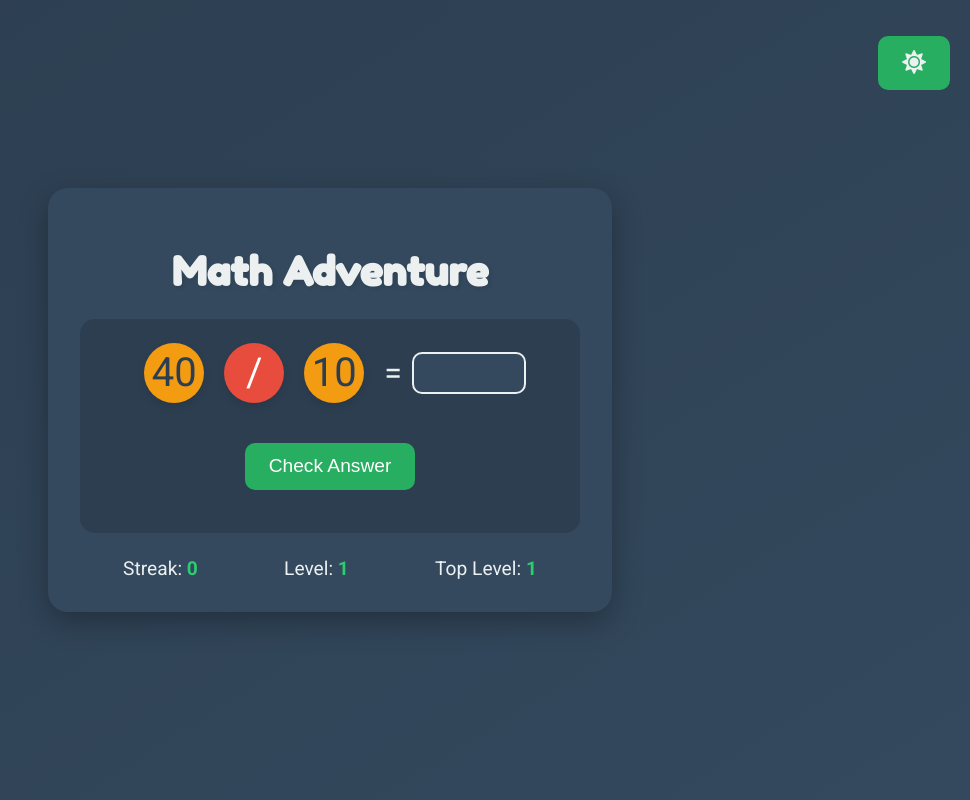
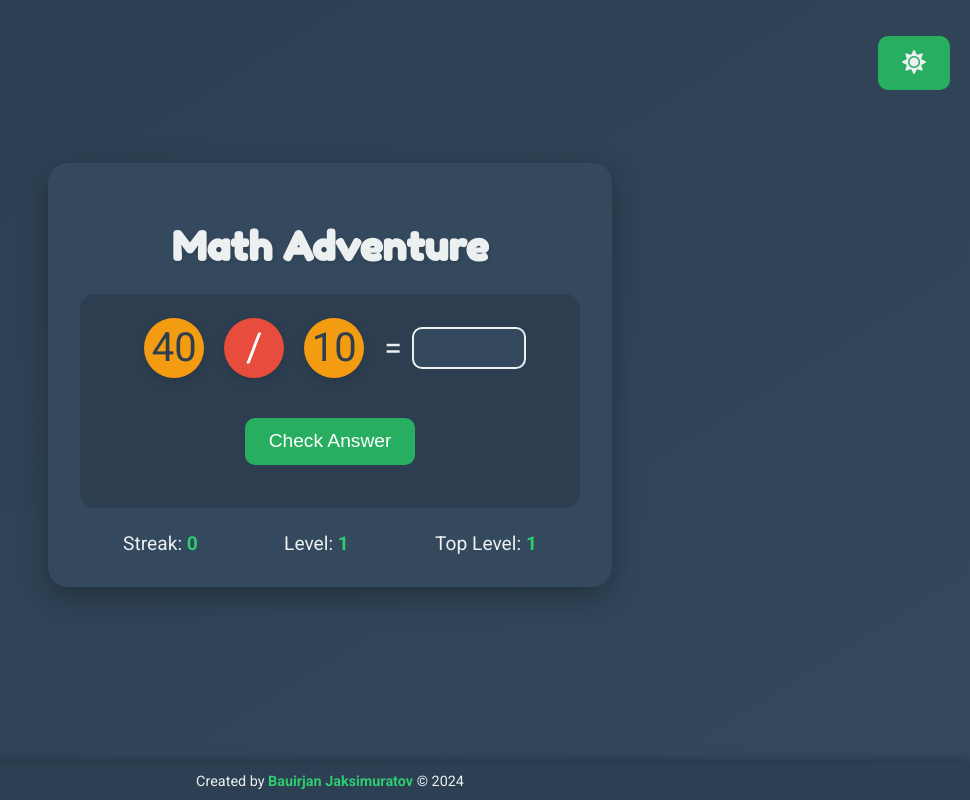
Before and after one commit to baurujyan/math-learning-app, a plain HTML site: page index.html in a window 1280 px wide. Both pictures are taken after a click on the button 1224 px from the left and 62 px from the top of the page. Shown: the whole page, without its empty margins (310-1280 px from the left). Drawn offline with Linux system fonts and the light colour scheme.

Commit message:
Update added footer

```diff
--- a/index.html
+++ b/index.html
@@ -36,6 +36,9 @@
         <button id="acceptCookies">Accept</button>
         <button id="declineCookies">Decline</button>
     </div>
+    <footer>
+        <p>Created by <a href="https://github.com/baurujyan" target="_blank">Bauirjan Jaksimuratov</a> &copy; 2024</p>
+    </footer>
     <script src="script.js"></script>
 </body>
 </html>
--- a/styles.css
+++ b/styles.css
@@ -17,6 +17,7 @@ body {
     text-align: center;
     max-width: 500px;
     width: 90%;
+    margin-bottom: 50px; /* Adjust this value based on your footer's height */
 }
 
 h1 {
@@ -255,3 +256,46 @@ body.dark-mode .cookie-consent button {
 body.dark-mode .cookie-consent button:hover {
     background-color: #2ecc71;
 }
+
+/* Footer styles */
+footer {
+    position: fixed;
+    bottom: 0;
+    left: 0;
+    right: 0;
+    background-color: rgba(255, 255, 255, 0.8);
+    padding: 10px;
+    text-align: center;
+    font-size: 0.9rem;
+    box-shadow: 0 -2px 10px rgba(0, 0, 0, 0.1);
+}
+
+footer p {
+    margin: 0;
+}
+
+footer a {
+    color: #4CAF50;
+    text-decoration: none;
+    font-weight: bold;
+    transition: color 0.3s ease;
+}
+
+footer a:hover {
+    color: #45a049;
+}
+
+/* Dark mode styles for footer */
+body.dark-mode footer {
+    background-color: rgba(44, 62, 80, 0.8);
+    color: #ecf0f1;
+    box-shadow: 0 -2px 10px rgba(0, 0, 0, 0.3);
+}
+
+body.dark-mode footer a {
+    color: #2ecc71;
+}
+
+body.dark-mode footer a:hover {
+    color: #27ae60;
+}
```
